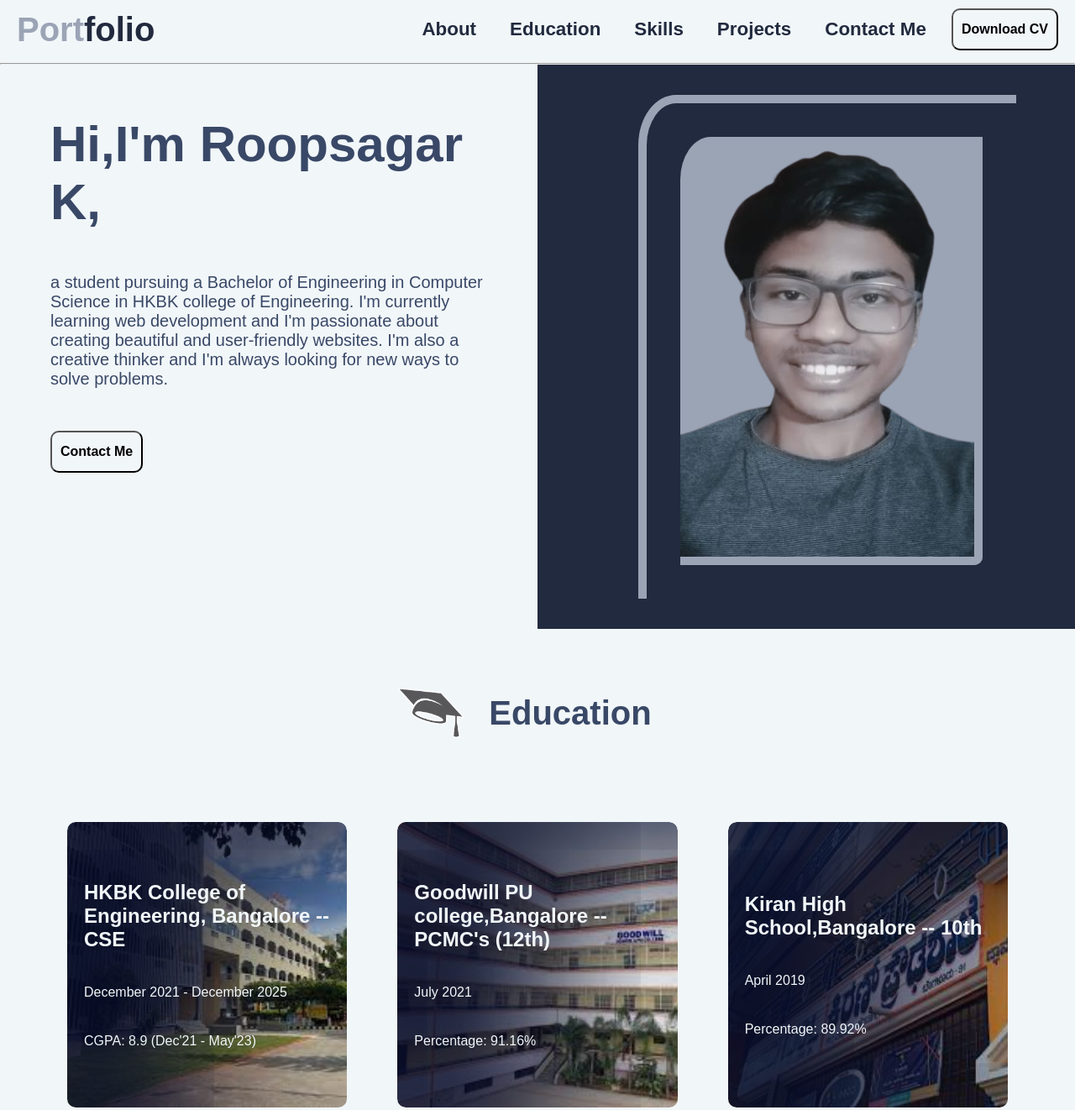
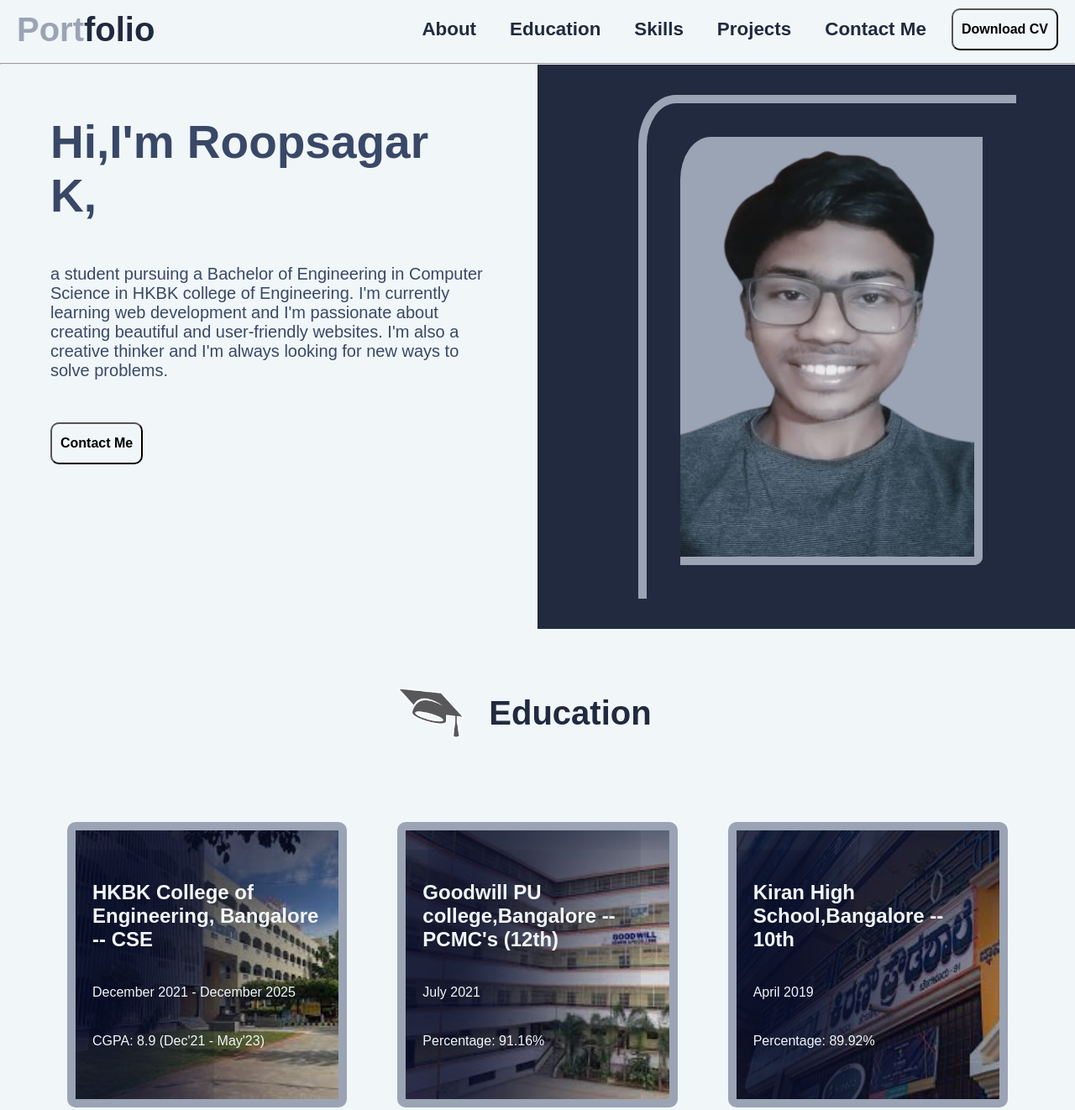
Before and after one commit to RoopsagarK/Portfolio, a plain HTML site: page index.html in a window 1280 px wide. Shown: the part 5-1327 px from the top of the page at 84% size. Drawn offline with Linux system fonts and the light colour scheme.

Commit message:
updated css

```diff
--- a/CSS/edu.css
+++ b/CSS/edu.css
@@ -19,7 +19,7 @@ body{
 }
 .edu-title  h1{
     display: flex;
-    color: #394867;
+    color: #212A3E;
     font-size: 40px;
     font-weight: 700;
     margin: 30px;
@@ -40,6 +40,7 @@ body{
     background-color: #394867;
     background-color: rgba(0, 0, 0, 0.6);
     box-shadow: inset 180px 60px 180px #070c27;
+    border: solid 10px #9BA4B5;
 }
 .edu-data > .ed > h2,p{
     display: flex;
--- a/CSS/hero.css
+++ b/CSS/hero.css
@@ -78,7 +78,7 @@ span{
 .hero-data > h1{
     display: flex;
     color: #394867;
-    font-size: 60px;
+    font-size: 55px;
     font-weight: 800;
     margin: 30px;
 }
```
Also changed, not shown: images/WhatsApp Image 2023-06-02 at 2.01.01 AM.jpeg (deleted), images/WhatsApp_Image_2023-06-02_at_2.01.01_AM-removebg-preview (1).png (deleted), images/profile-removebg-yo.png (added).
